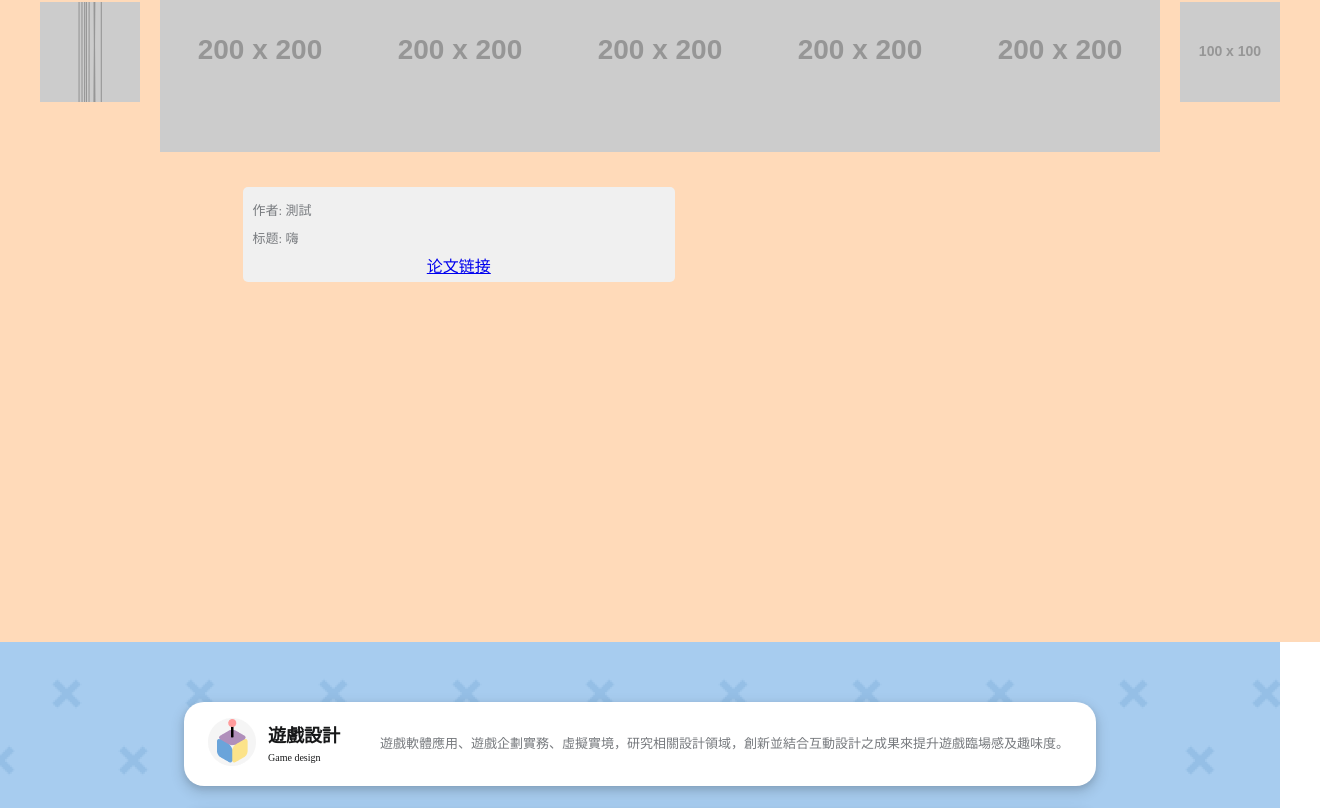
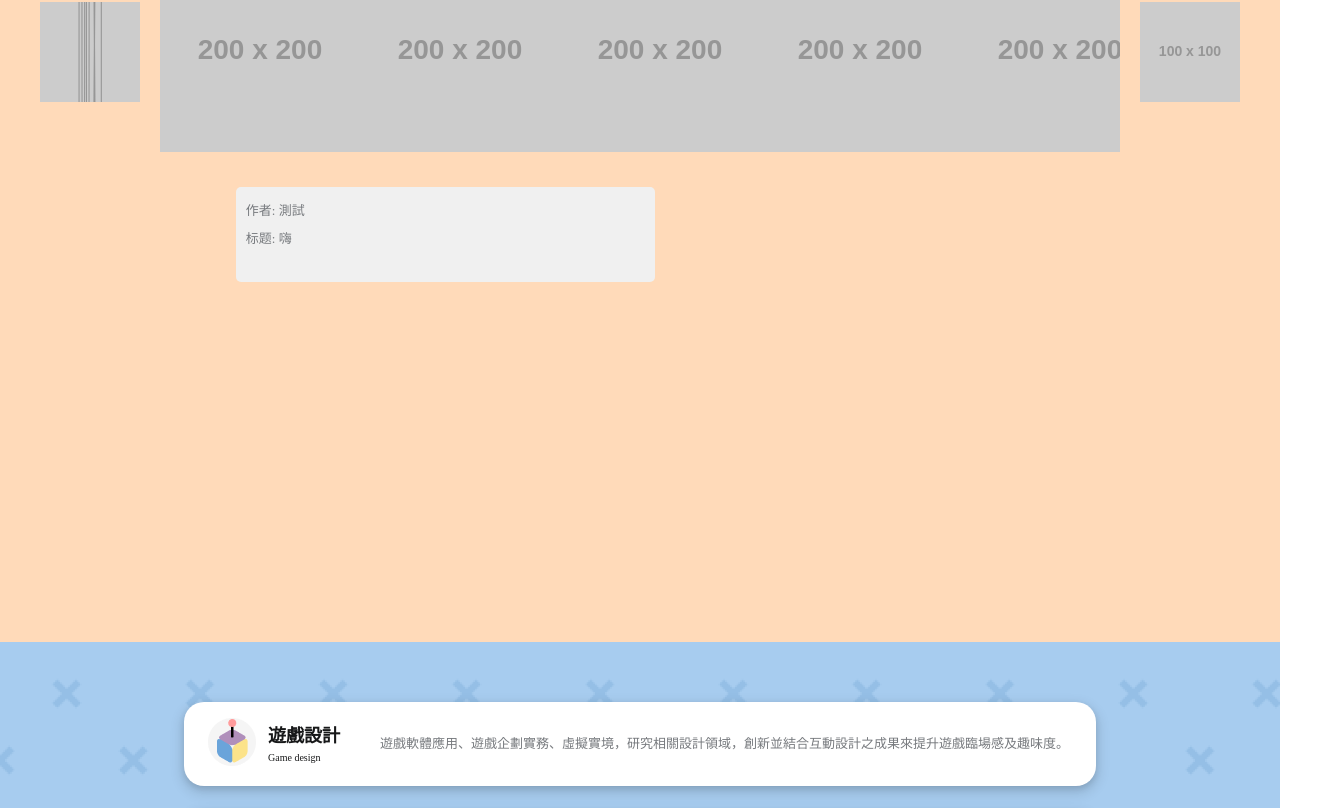
Before and after one commit to linnaijun/HCIwebsite, a React (Create React App) app: page / in a window 1280 px wide. Shown: the part 1938-2746 px from the top of the page, 1320 px wide, since content can reach past the window. Built offline with nearby package versions, Linux system fonts and the light colour scheme.

Commit message:
論文框

```diff
--- a/src/Thesis.css
+++ b/src/Thesis.css
@@ -5,7 +5,7 @@
     justify-content: center;
     flex-direction: column;
     align-items: center;
-    width: 100%; /* 确保占满容器宽度 */
+
 }
 
 .images-row {
@@ -46,25 +46,36 @@
 }
 
 .text-display-area {
+    display: flex;
+    flex-wrap: wrap;
+    align-content: flex-start; /* 确保多行内容时也能向上对齐 */
+    overflow-y: auto; /* 允许垂直滚动 */
     height: 300px; /* 或其他固定高度 */
-    width: 66%;
-    overflow-y: auto; /* 当内容超过高度时允许垂直滚动 */
-    padding: 10px; /* 可选：增加一些内边距使得阅读更舒适 */
+    width: 66%; /* 根据需要调整 */
+    padding: 10px;
 
-    margin-top: 20px; /* 和图片按钮列之间的间距 */
-    display: flex; /* 启用 Flexbox 布局 */
-    flex-wrap: wrap; /* 允许内容自动换行 */
-    justify-content: flex-start; /* 项目在主轴（此处为水平方向）的对齐方式 */
-
+    margin-top: 20px;
+    justify-content: flex-start; /* 确保子元素从容器的开始处排列 */
 }
 
+.text-display-area::-webkit-scrollbar {
+    display: none; /* Chrome, Safari 和 Opera */
+}
 .text-display-area .detail-block {
+    text-align: left;
     height: 25%;
     flex: 1 1 auto; /* 允许方块根据内容自动调整宽度，但不允许它们长到超过它们的内容 */
+    min-width: min-content; /* 设置最小宽度为内容的宽度 */
     max-width: calc(50% - 10px); /* 限制最大宽度为容器的50%，减去的10px是为了考虑间隙 */
     margin: 5px; /* 给方块之间添加一些间隙 */
     background-color: #f0f0f0; /* 浅灰色背景 */
-    margin-bottom: 15px; /* 与下一个色块之间的间距 */
-    padding: 10px; /* 文本与色块边缘之间的间距 */
+     padding: 10px; /* 文本与色块边缘之间的间距 */
     border-radius: 5px; /* 轻微的圆角边缘 */
+      /* 防止文本换行 */
+      white-space: nowrap;
+      /* 当文本超出方块宽度时，隐藏超出部分 */
+      overflow: hidden;
+      /* 添加省略号表示文本被截断 */
+      text-overflow: ellipsis;
+
 }
--- a/src/Thesis.js
+++ b/src/Thesis.js
@@ -80,13 +80,20 @@ function Thesis({ height }) {
       </div>
       <div ref={detailsContainerRef} className="text-display-area">
     {selectedThesisDetails.map((detail, index) => (
-        <div key={index} className="detail-block"> {/* 使用新的类名 */}
-            <p>作者: {detail.author}</p>
-            <p>标题: {detail.title}</p>
-             <a href={detail.url} target="_blank" rel="noopener noreferrer">论文链接</a>
+        <div
+            key={index}
+            className="detail-block"
+            onClick={() => window.open(detail.url, '_blank')}
+            role="button"
+            tabIndex="0"
+            style={{ cursor: 'pointer' }} // 增加指针样式表明可点击
+        >
+            <p style={{ textAlign: 'left', margin: 0 }}>作者: {detail.author}</p>
+            <p style={{ textAlign: 'left', margin: 0 }}>标题: {detail.title}</p>
         </div>
     ))}
 </div>
+
     </div>
   );
 }
```
